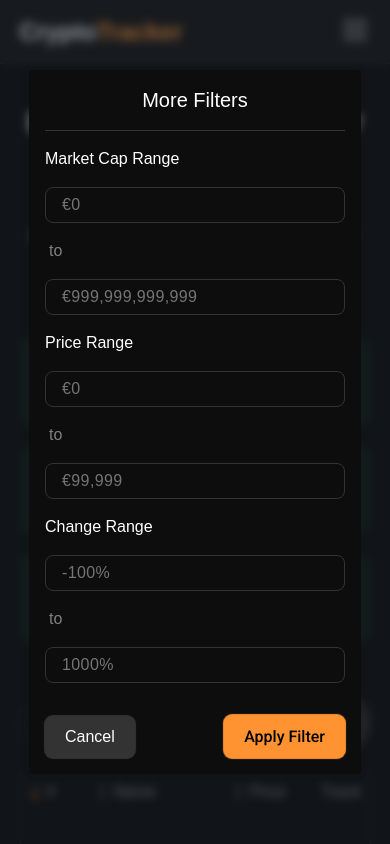
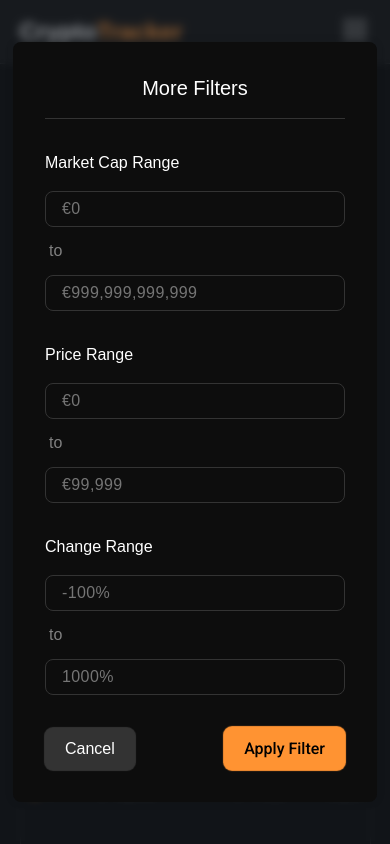
Before and after one commit to margusliinev/react-projects, a React (Vite) app in the folder 03-crypto-tracker/: page / in a window 390 px wide. Both pictures are taken after typing "Sample" into the empty fields and a click on the button "+ Add Filter". Shown: the top 844 px of the page. Built offline with nearby package versions, Linux system fonts and the light colour scheme; no server answers; a web font is replaced by a local one.

Commit message:
small screen navbar scroll fix

```diff
--- a/03-crypto-tracker/src/components/ExtraFilters.jsx
+++ b/03-crypto-tracker/src/components/ExtraFilters.jsx
@@ -14,19 +14,19 @@ const ExtraFilters = () => {
                 </div>
                 <div className='content-divider'></div>
                 <div className='extra-filters-inputs'>
-                    <p>Market Cap Range</p>
+                    <p className='input-header'>Market Cap Range</p>
                     <div className='extra-filters-input-container'>
                         <input type='text' className='extra-filters-input' placeholder='€0' />
                         <p>to</p>
                         <input type='text' className='extra-filters-input' placeholder='€999,999,999,999' />
                     </div>
-                    <p>Price Range</p>
+                    <p className='input-header'>Price Range</p>
                     <div className='extra-filters-input-container'>
                         <input type='text' className='extra-filters-input' placeholder='€0' />
                         <p>to</p>
                         <input type='text' className='extra-filters-input' placeholder='€99,999' />
                     </div>
-                    <p>Change Range</p>
+                    <p className='input-header'>Change Range</p>
                     <div className='extra-filters-input-container'>
                         <input type='text' className='extra-filters-input' placeholder='-100%' />
                         <p>to</p>
--- a/03-crypto-tracker/src/main.scss
+++ b/03-crypto-tracker/src/main.scss
@@ -268,8 +268,6 @@ main {
 .sidebar {
     position: fixed;
     background: #1a1a1a;
-    bottom: 0;
-    left: 0;
     margin-top: 4rem;
     width: 100%;
     height: calc(100vh - 4rem);
@@ -806,8 +804,8 @@ main {
 
 .extra-filters-container {
     background: $colorDark;
-    padding: 1rem;
-    border-radius: $radius-sm;
+    padding: 2rem;
+    border-radius: $radius-lg;
     box-shadow: 0 0 10px rgba(0, 0, 0, 0.1);
     max-width: 700px;
     .content-divider {
@@ -908,11 +906,15 @@ main {
 @media screen and (max-width: 600px) {
     .extra-filters-input-container {
         flex-direction: column;
+        gap: 0.75rem;
     }
     .extra-filters-input-container p {
         align-self: baseline;
         margin-left: 0.25rem;
         color: gray;
+    }
+    .input-header {
+        margin-top: 1rem;
     }
     .extra-filters-input {
         min-width: 300px;
```
